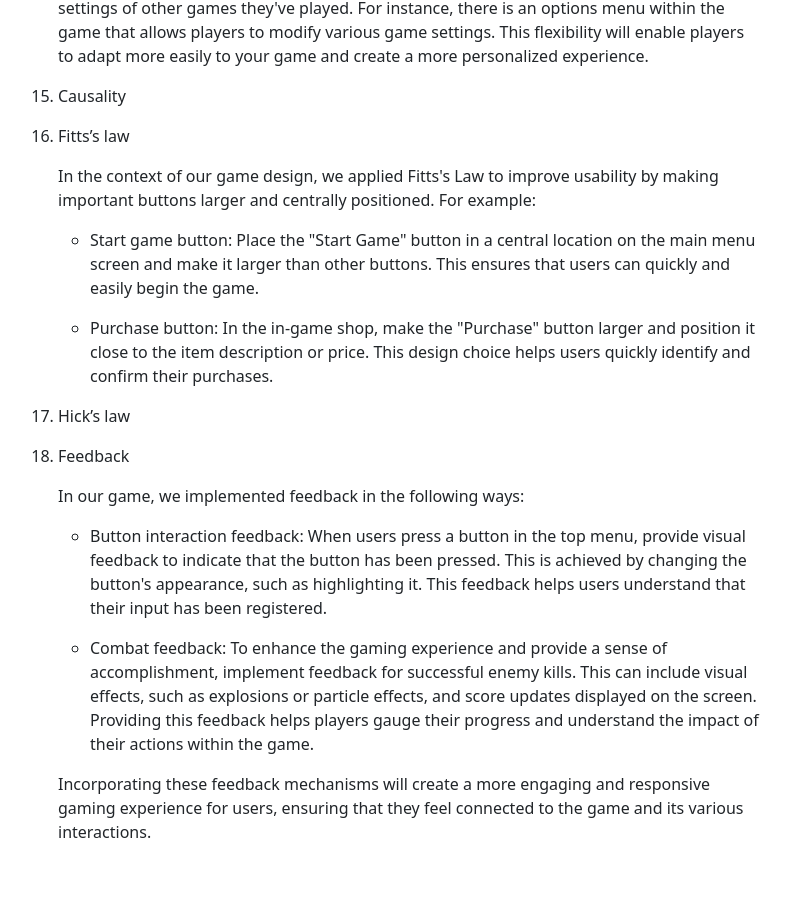
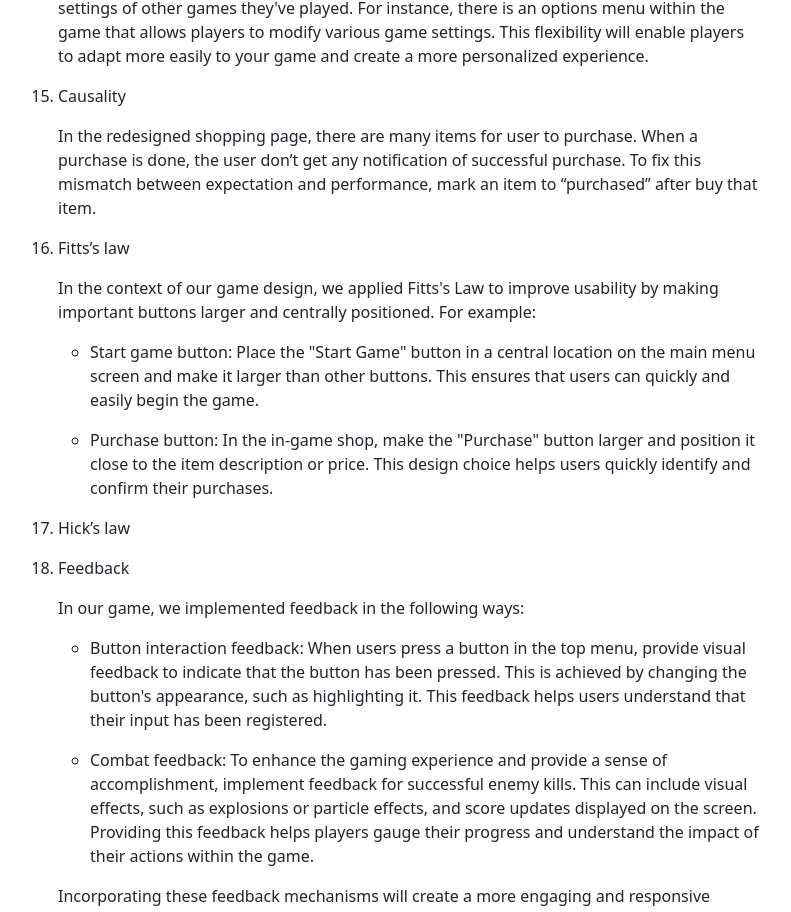
Before and after one commit to Malcolm-1218/cs4474-report, a React (Create React App) app: page /Design-Principles in a window 1280 px wide. Shown: the part 2600-3512 px from the top of the page, without its empty margins (380-1171 px from the left). Before the commit the page ends 3460 px from the top, so only its background shows below. Built offline with nearby package versions, Linux system fonts and the light colour scheme.

Commit message:
update causality

```diff
--- a/src/components/Principles.js
+++ b/src/components/Principles.js
@@ -97,6 +97,7 @@ export const Principles = () => {
                 </li>
                 <li>
                   <p>Causality</p>
+                  <p>In the redesigned shopping page, there are many items for user to purchase. When a purchase is done, the user don’t get any notification of successful purchase. To fix this mismatch between expectation and performance, mark an item to “purchased” after buy that item.</p>
                 </li>
                 <li>
                   <p>Fitts’s law </p>
```
